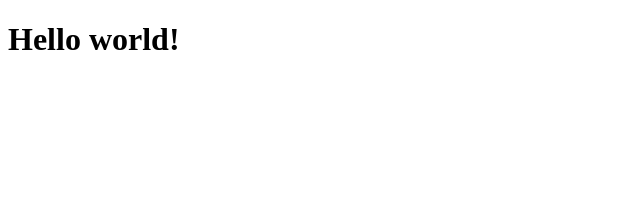
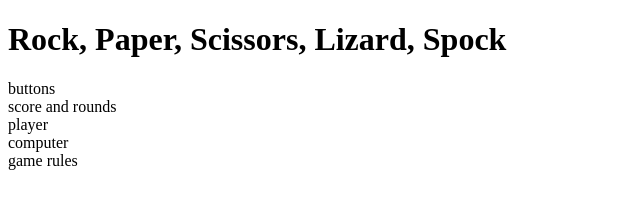
Before and after one commit to Masorr/rock-paper-scissors-lizard-spock, a plain HTML site: page index.html in a window 1280 px wide. Shown: the whole page, without its empty margins (0-640 px from the left). Drawn offline with Linux system fonts and the light colour scheme.

Commit message:
Add basic html layout for game

```diff
--- a/index.html
+++ b/index.html
@@ -8,7 +8,19 @@
     <title>Document</title>
   </head>
   <body>
-    <h1>Hello world!</h1>
+    <header>
+      <h1>Rock, Paper, Scissors, Lizard, Spock</h1>
+    </header>
+
+    <section>
+      <div class="game-area">buttons</div>
+      <div class="score">score and rounds</div>
+      <div class="player">player</div>
+      <div class="computer">computer</div>
+    </section>
+
+    <footer>game rules</footer>
+
     <script src="assets/js/script.js"></script>
   </body>
 </html>
```
